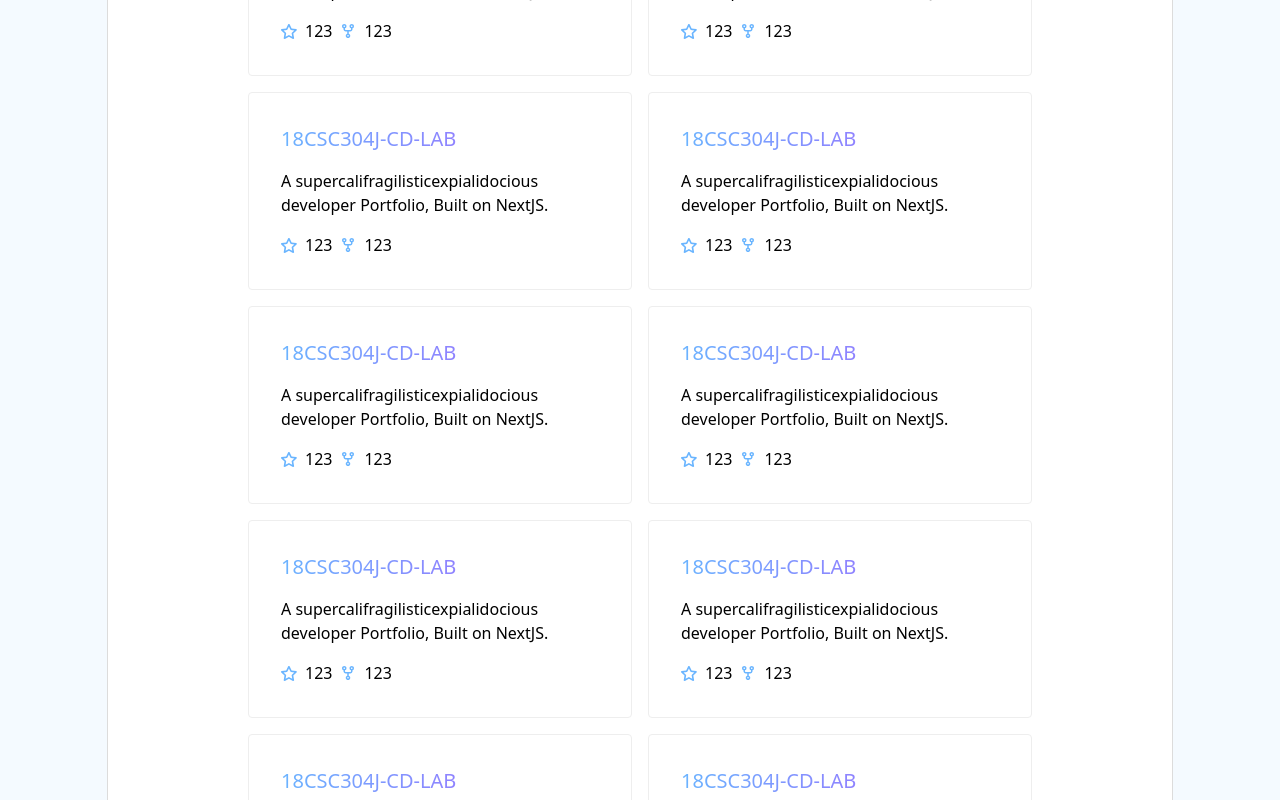
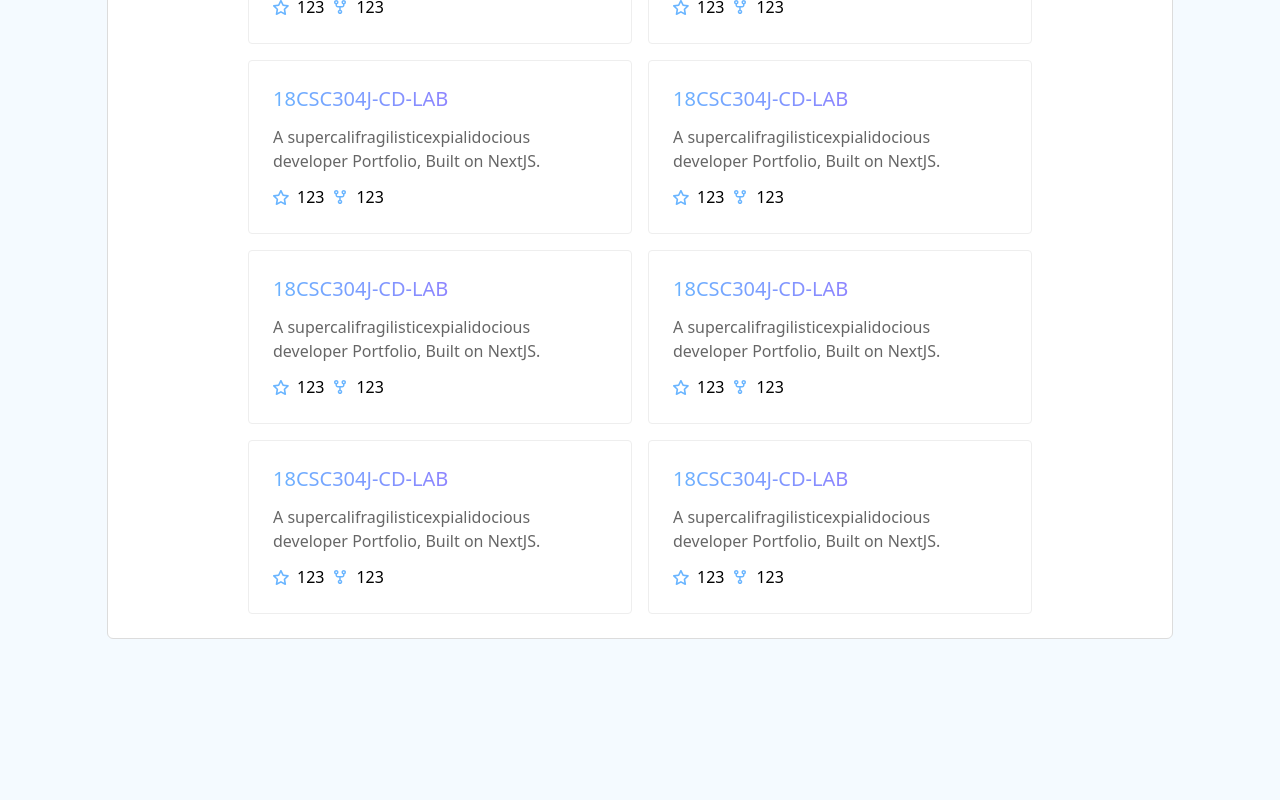
Before and after one commit to Uvacoder/abc-gitfolio, a React (Create React App) app: page /profile in a window 1280 px wide. Shown: the part 900-1700 px from the top of the page. After the commit the page ends 1571 px from the top, so only its background shows below. Built offline with nearby package versions, Linux system fonts and the light colour scheme.

Commit message:
✨ Setup axios for api calls

```diff
--- a/package.json
+++ b/package.json
@@ -12,6 +12,7 @@
     "@types/react-dom": "^17.0.0",
     "@types/react-router-dom": "^5.1.8",
     "autoprefixer": "^9.8.6",
+    "axios": "^0.21.1",
     "postcss": "^8.3.6",
     "postcss-cli": "^8.3.1",
     "react": "^17.0.2",
@@ -48,5 +49,8 @@
       "last 1 firefox version",
       "last 1 safari version"
     ]
+  },
+  "devDependencies": {
+    "@types/axios": "^0.14.0"
   }
 }
--- a/src/screens/Profile/Profile.tsx
+++ b/src/screens/Profile/Profile.tsx
@@ -3,7 +3,7 @@ import RepoList from "./components/RepoList";
 
 export default function Profile() {
   return (
-    <div className="relative w-screen flex justify-start flex-col ">
+    <div className="relative flex justify-start flex-col ">
       <Head />
       <RepoList />
     </div>
--- a/src/screens/Profile/components/Repo.tsx
+++ b/src/screens/Profile/components/Repo.tsx
@@ -5,9 +5,9 @@ import Fork from "../../../assets/images/fork.svg";
 export default function Repo() {
   return (
     <div>
-      <div className="bg-white border rounded border-lightgray flex flex-col max-w-sm p-8 gap-4 m-2">
+      <div className="bg-white border rounded border-lightgray flex flex-col max-w-sm p-6 gap-3 m-2">
         <h1 className="font-medium gradient-text text-xl">18CSC304J-CD-LAB</h1>
-        <p>
+        <p className="text-darkgray">
           A supercalifragilisticexpialidocious developer Portfolio, Built on
           NextJS.
         </p>
--- a/src/screens/Profile/components/RepoList.tsx
+++ b/src/screens/Profile/components/RepoList.tsx
@@ -5,9 +5,9 @@ import Repo from "./Repo";
 export default function RepoList() {
   return (
     <div className="w-full mx-auto">
-      <div className="mx-auto bg-white border border-gray rounded-md w-10/12 mt-8 ">
+      <div className="mx-auto bg-white border border-gray rounded-md w-10/12 my-8 ">
         <Header />
-        <div className="flex flex-row flex-wrap justify-center items-center">
+        <div className="flex flex-row flex-wrap justify-center items-center py-4">
           {random.map((e, index) => {
             return <Repo key={index} />;
           })}
--- /dev/null
+++ b/src/shared/api/api.ts
@@ -0,0 +1,11 @@
+import axios from "axios";
+import { API_ENDPOINTS } from "../constant";
+
+export async function getUserDetails(username : string){
+   const data = await  axios.get(API_ENDPOINTS.BASE + API_ENDPOINTS.USER_DETAILS(username));
+   return data;
+}
+export async function getUserRepos(username : string){
+   const data = await  axios.get(API_ENDPOINTS.BASE + API_ENDPOINTS.USER_REPOS(username));
+   return data;
+}
--- a/src/shared/constant.ts
+++ b/src/shared/constant.ts
@@ -1,29 +1,12 @@
-export const random = [
-    "1",
-    "1",
-    "1",
-    "1",
-    "1",
-    "1",
-    "1",
-    "1",
-    "1",
-    "1",
-    "1",
-    "1",
-    "1",
-    "1",
-    "1",
-    "1",
-    "1",
-    "1",
-    "1",
-    "1",
-    "1",
-    "1",
-    "1",
-    "1",
-    "1",
-    "1",
-    "1",
-  ];
+export const random = new Array(10).fill("1");
+
+export const API_ENDPOINTS ={
+  BASE : "https://api.github.com",
+  LIST_USERS : "/users",
+  USER_DETAILS : function(id : string){
+    return "/users/"+id
+  },
+  USER_REPOS : function(id : string){
+    return "/users/"+ id + "/repos";
+  }
+}
--- a/tailwind.config.js
+++ b/tailwind.config.js
@@ -8,6 +8,7 @@ module.exports = {
       primary: "#6AB5FF",
       secondary: "#AE5AFF",
       lightgray: "#EEEEEE",
+      darkgray: "#666666",
     },
     zIndex: {
       "-10": "-10",
```
Also changed, not shown: 1 other file (tests, documents, lock files or other folders).
